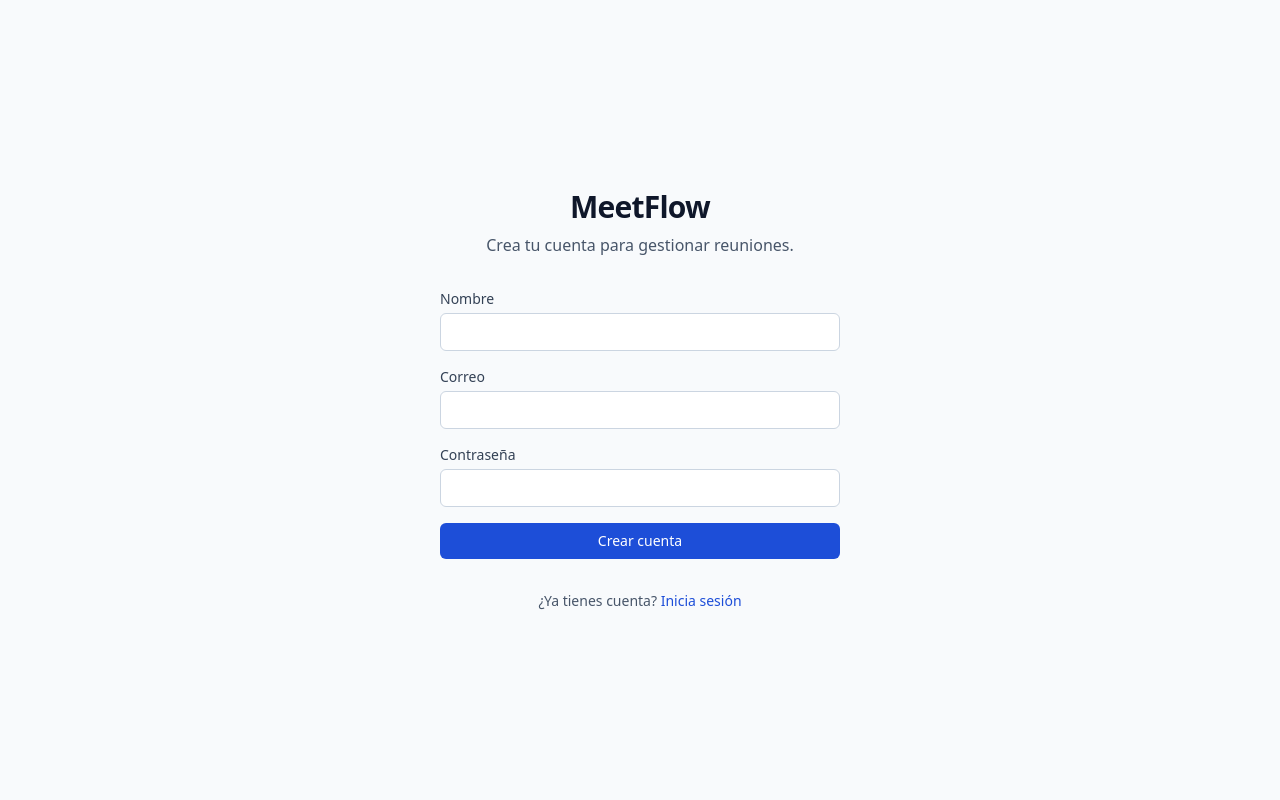
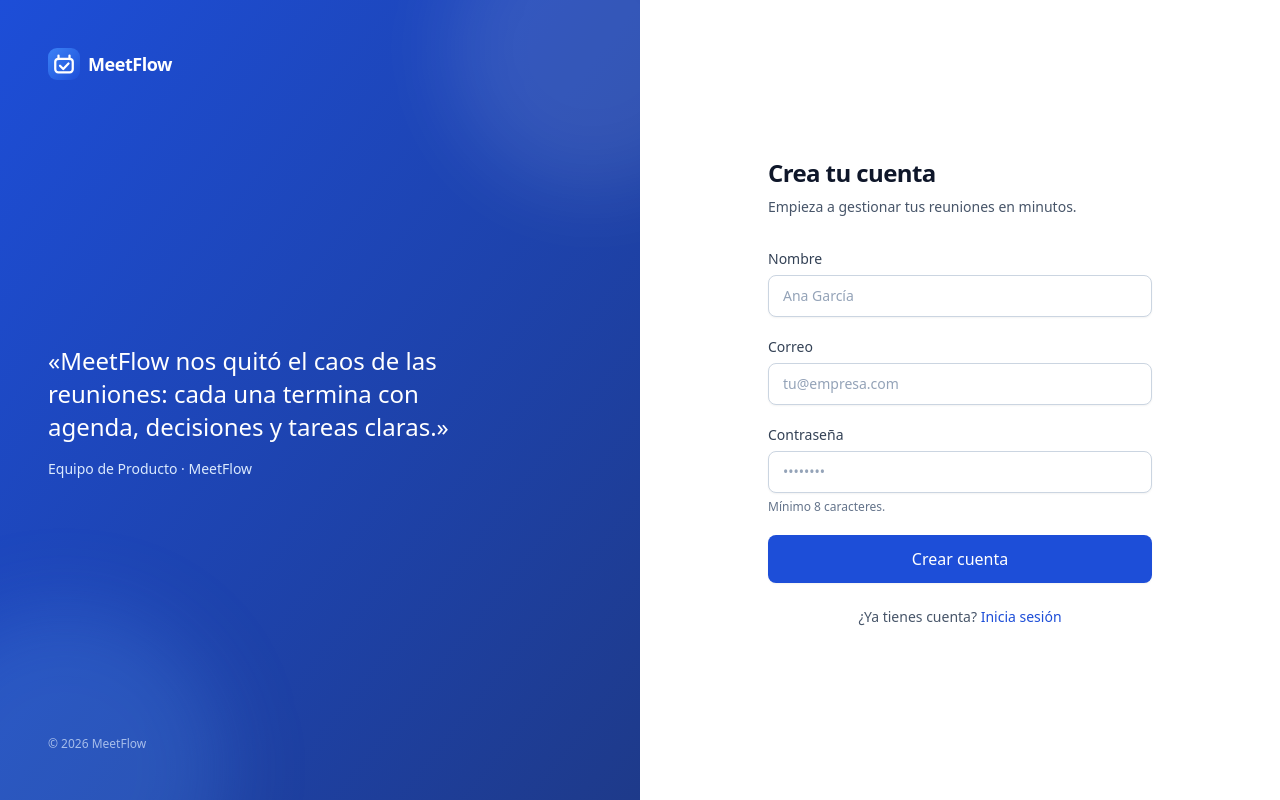
Before and after one commit to Walthergl66/meeting-management-system, a Next.js app in the folder frontend/: page /register in a window 1280 px wide. Built offline with nearby package versions, Linux system fonts and the light colour scheme; no server answers.

Commit message:
feat(frontend): rediseñar el registro con layout y primitivas compartidas

```diff
--- /dev/null
+++ b/frontend/app/(auth)/register/page.tsx
@@ -0,0 +1,117 @@
+'use client';
+
+import { zodResolver } from '@hookform/resolvers/zod';
+import { useMutation } from '@tanstack/react-query';
+import Link from 'next/link';
+import { useRouter } from 'next/navigation';
+import { useForm } from 'react-hook-form';
+import { registerSchema, RegisterInput } from '@/lib/shared/validation';
+import { authApi } from '@/lib/api/entities';
+import { tokenStore } from '@/lib/auth/token-store';
+import { Button } from '@/components/ui/button';
+import { FormField } from '@/components/ui/form-field';
+import { Input } from '@/components/ui/input';
+
+export default function RegisterPage() {
+  const router = useRouter();
+  const {
+    register,
+    handleSubmit,
+    formState: { errors },
+  } = useForm<RegisterInput>({
+    resolver: zodResolver(registerSchema),
+    defaultValues: {
+      timezone: Intl.DateTimeFormat().resolvedOptions().timeZone,
+    },
+  });
+
+  const mutation = useMutation({
+    mutationFn: (values: RegisterInput) => authApi.register(values as any),
+    onSuccess: (session) => {
+      tokenStore.set(session.tokens.accessToken);
+      router.replace('/meetings');
+    },
+  });
+
+  return (
+    <>
+      <div className="flex flex-col gap-2">
+        <h1 className="text-2xl font-semibold tracking-tight text-slate-900">
+          Crea tu cuenta
+        </h1>
+        <p className="text-sm text-slate-600">
+          Empieza a gestionar tus reuniones en minutos.
+        </p>
+      </div>
+
+      <form
+        onSubmit={handleSubmit((values) => mutation.mutate(values))}
+        className="mt-8 flex flex-col gap-5"
+        noValidate
+      >
+        <FormField label="Nombre" htmlFor="name" error={errors.name?.message}>
+          <Input
+            id="name"
+            type="text"
+            autoComplete="name"
+            placeholder="Ana García"
+            invalid={Boolean(errors.name)}
+            {...register('name')}
+          />
+        </FormField>
+
+        <FormField label="Correo" htmlFor="email" error={errors.email?.message}>
+          <Input
+            id="email"
+            type="email"
+            autoComplete="email"
+            placeholder="tu@empresa.com"
+            invalid={Boolean(errors.email)}
+            {...register('email')}
+          />
+        </FormField>
+
+        <FormField
+          label="Contraseña"
+          htmlFor="password"
+          error={errors.password?.message}
+          hint="Mínimo 8 caracteres."
+        >
+          <Input
+            id="password"
+            type="password"
+            autoComplete="new-password"
+            placeholder="••••••••"
+            invalid={Boolean(errors.password)}
+            {...register('password')}
+          />
+        </FormField>
+
+        {mutation.isError && (
+          <p role="alert" className="text-sm font-medium text-red-600">
+            {(mutation.error as Error).message}
+          </p>
+        )}
+
+        <Button
+          type="submit"
+          size="lg"
+          isLoading={mutation.isPending}
+          className="w-full"
+        >
+          Crear cuenta
+        </Button>
+      </form>
+
+      <p className="mt-6 text-center text-sm text-slate-600">
+        ¿Ya tienes cuenta?{' '}
+        <Link
+          href="/login"
+          className="font-medium text-brand-600 hover:underline"
+        >
+          Inicia sesión
+        </Link>
+      </p>
+    </>
+  );
+}
--- a/frontend/app/register/page.tsx
+++ /dev/null
@@ -1,108 +0,0 @@
-'use client';
-
-import { zodResolver } from '@hookform/resolvers/zod';
-import { useMutation } from '@tanstack/react-query';
-import Link from 'next/link';
-import { useRouter } from 'next/navigation';
-import { useForm } from 'react-hook-form';
-import { registerSchema, RegisterInput } from '@/lib/shared/validation';
-import { authApi } from '@/lib/api/entities';
-import { tokenStore } from '@/lib/auth/token-store';
-
-export default function RegisterPage() {
-  const router = useRouter();
-  const {
-    register,
-    handleSubmit,
-    formState: { errors },
-  } = useForm<RegisterInput>({
-    resolver: zodResolver(registerSchema),
-    defaultValues: {
-      timezone: Intl.DateTimeFormat().resolvedOptions().timeZone,
-    },
-  });
-
-  const mutation = useMutation({
-    mutationFn: (values: RegisterInput) => authApi.register(values as any),
-    onSuccess: (session) => {
-      tokenStore.set(session.tokens.accessToken);
-      router.replace('/meetings');
-    },
-  });
-
-  return (
-    <main className="mx-auto flex min-h-screen max-w-md flex-col justify-center gap-8 px-6">
-      <div className="flex flex-col gap-2 text-center">
-        <h1 className="text-3xl font-semibold tracking-tight">MeetFlow</h1>
-        <p className="text-slate-600">Crea tu cuenta para gestionar reuniones.</p>
-      </div>
-
-      <form
-        onSubmit={handleSubmit((values) => mutation.mutate(values))}
-        className="flex flex-col gap-4"
-        noValidate
-      >
-        <label className="flex flex-col gap-1">
-          <span className="text-sm font-medium text-slate-700">Nombre</span>
-          <input
-            type="text"
-            {...register('name')}
-            className="rounded-md border border-slate-300 px-3 py-2 text-sm"
-          />
-          {errors.name && (
-            <span className="text-xs text-red-600">{errors.name.message}</span>
-          )}
-        </label>
-
-        <label className="flex flex-col gap-1">
-          <span className="text-sm font-medium text-slate-700">Correo</span>
-          <input
-            type="email"
-            {...register('email')}
-            className="rounded-md border border-slate-300 px-3 py-2 text-sm"
-          />
-          {errors.email && (
-            <span className="text-xs text-red-600">{errors.email.message}</span>
-          )}
-        </label>
-
-        <label className="flex flex-col gap-1">
-          <span className="text-sm font-medium text-slate-700">
-            Contraseña
-          </span>
-          <input
-            type="password"
-            {...register('password')}
-            className="rounded-md border border-slate-300 px-3 py-2 text-sm"
-          />
-          {errors.password && (
-            <span className="text-xs text-red-600">
-              {errors.password.message}
-            </span>
-          )}
-        </label>
-
-        {mutation.isError && (
-          <p className="text-sm text-red-600">
-            {(mutation.error as Error).message}
-          </p>
-        )}
-
-        <button
-          type="submit"
-          disabled={mutation.isPending}
-          className="rounded-md bg-brand-600 px-4 py-2 text-sm font-medium text-white hover:bg-brand-700 disabled:opacity-50"
-        >
-          {mutation.isPending ? 'Creando…' : 'Crear cuenta'}
-        </button>
-      </form>
-
-      <p className="text-center text-sm text-slate-600">
-        ¿Ya tienes cuenta?{' '}
-        <Link href="/login" className="text-brand-600 hover:underline">
-          Inicia sesión
-        </Link>
-      </p>
-    </main>
-  );
-}
```
